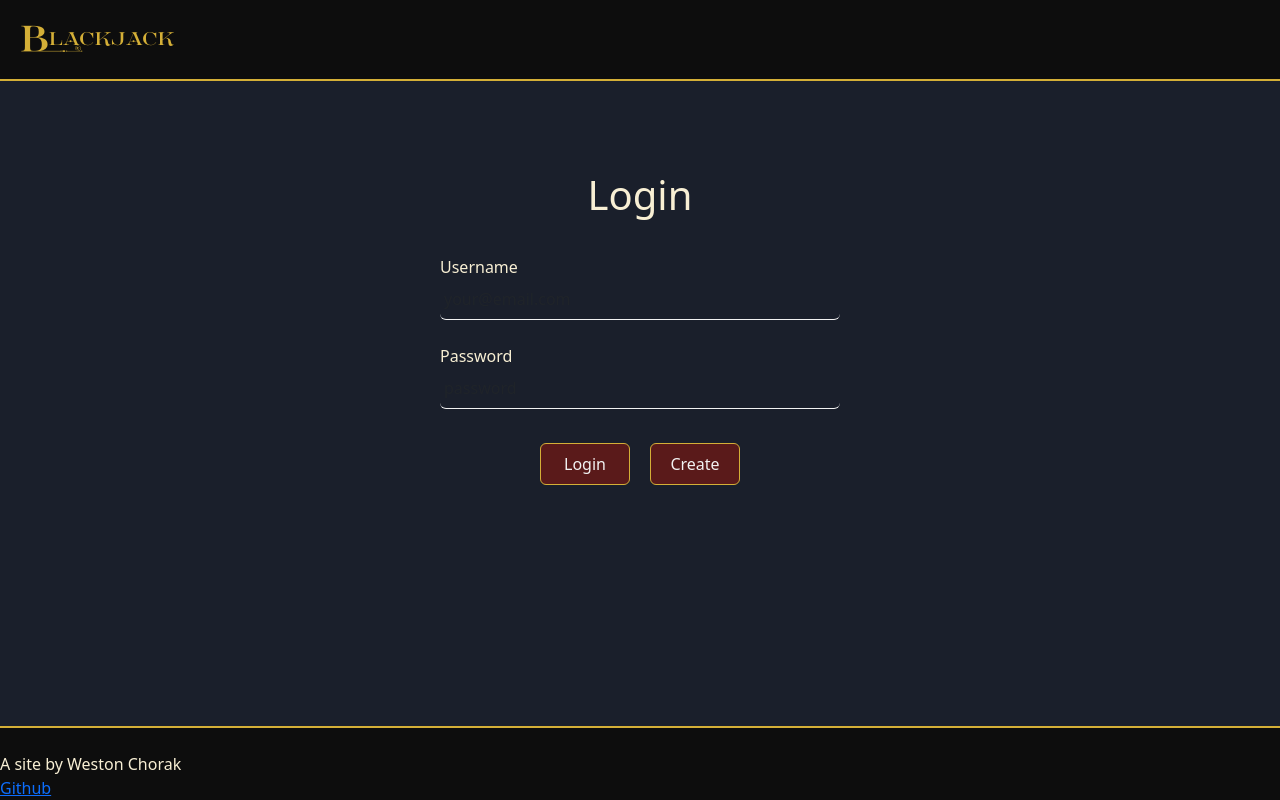
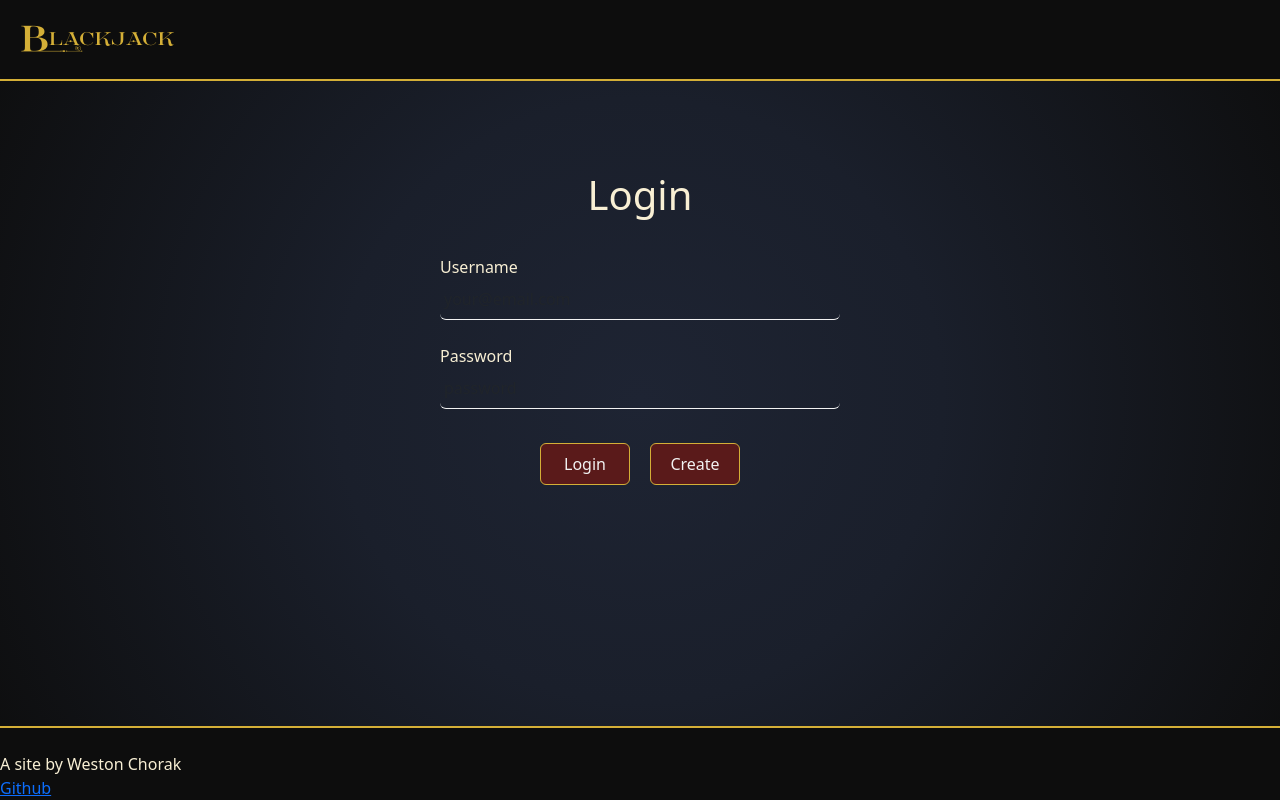
Before and after one commit to wjchorak/startup, a React (Vite) app: page / in a window 1280 px wide. Built offline with nearby package versions, Linux system fonts and the light colour scheme; no server answers.

Commit message:
More pretty-ing

```diff
--- a/src/app.css
+++ b/src/app.css
@@ -3,7 +3,11 @@ body, html, #root {
 }
 
 .body {
-    background-color: #1A1F2B;
+    background: radial-gradient(circle at center,
+        #1e2433 0%,
+        #1A1F2B 40%,
+        #0D0D0D 100%
+    );
     color: #F8EFD4;
     display: flex;
     flex-direction: column;
--- a/src/play/play.module.css
+++ b/src/play/play.module.css
@@ -76,6 +76,12 @@
     position: relative;
     transition: transform 0.3s ease;
 }
+
+.playingCard:hover {
+    transform: translateY(-8px) rotateZ(1deg) scale(1.05);
+    box-shadow: 0 8px 25px rgba(0, 0, 0, 0.4);
+}
+
 
 .red {
     color: #822525;
```
